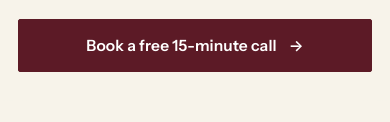
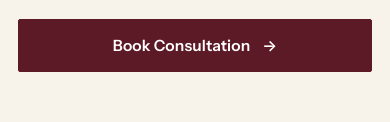
Before and after one commit to quintonrw/us-and-ours, an Astro site: page / in a window 390 px wide. Both pictures are taken after a click on the button "Menu". Shown: the part 454-576 px from the top of the page. Built offline with nearby package versions, Linux system fonts and the light colour scheme; Astro itself is replaced by a stand-in of ours.

Commit message:
Mobile menu button matches: Book Consultation
Co-Authored-By: Claude Opus 5.5 <noreply@anthropic.com>
Claude-Session: https://claude.ai/code/session_019qKwqTR5t8a1oYxDCCHi31

```diff
--- a/src/components/Header.astro
+++ b/src/components/Header.astro
@@ -13,6 +13,6 @@ const cur = (href: string) => (path === href ? 'page' : undefined);
   <div class="mnav" id="mnav" hidden><div class="wrap">
     {nav.map((n) => <a href={n.href} aria-current={cur(n.href)}>{n.label}</a>)}
     <a href="/contact" aria-current={cur('/contact')}>Contact</a>
-    <a class="btn" href={site.bookingUrl}>Book a free 15-minute call <span class="arr">→</span></a>
+    <a class="btn" href={site.bookingUrl}>Book Consultation <span class="arr">→</span></a>
   </div></div>
 </header>
```
